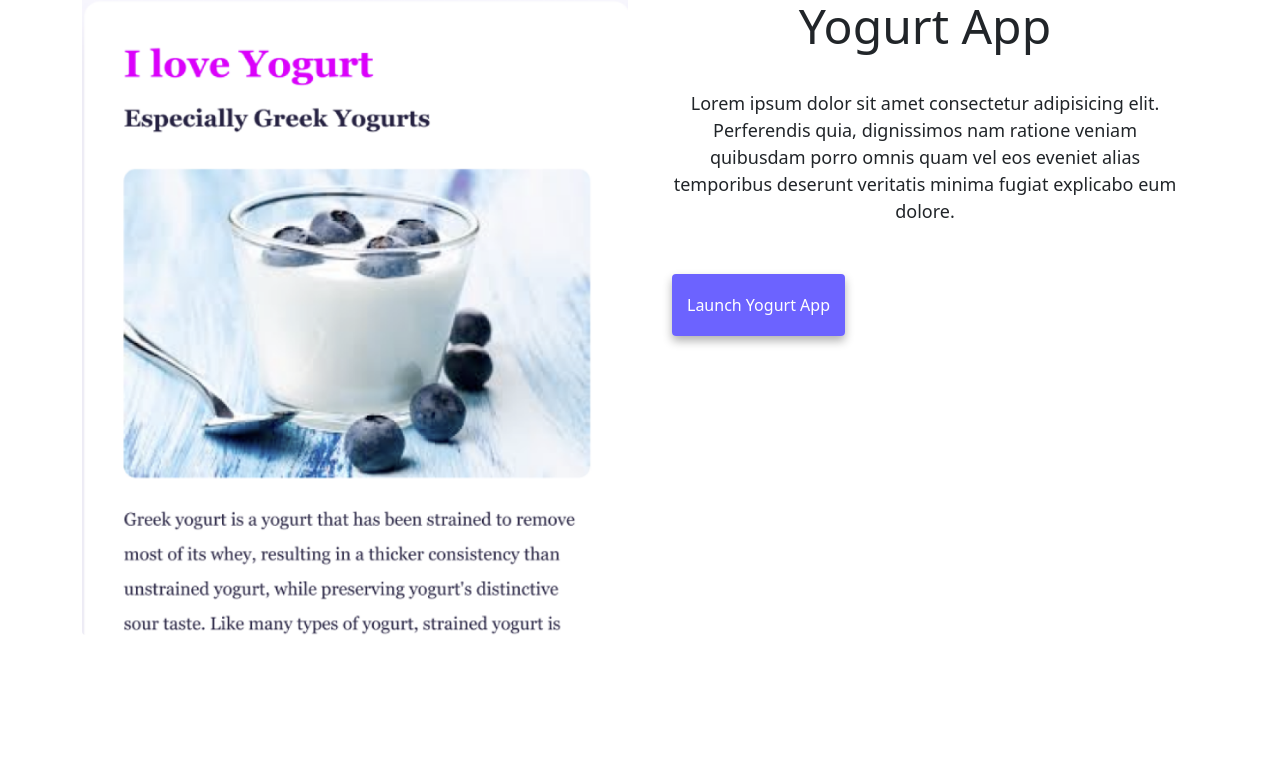
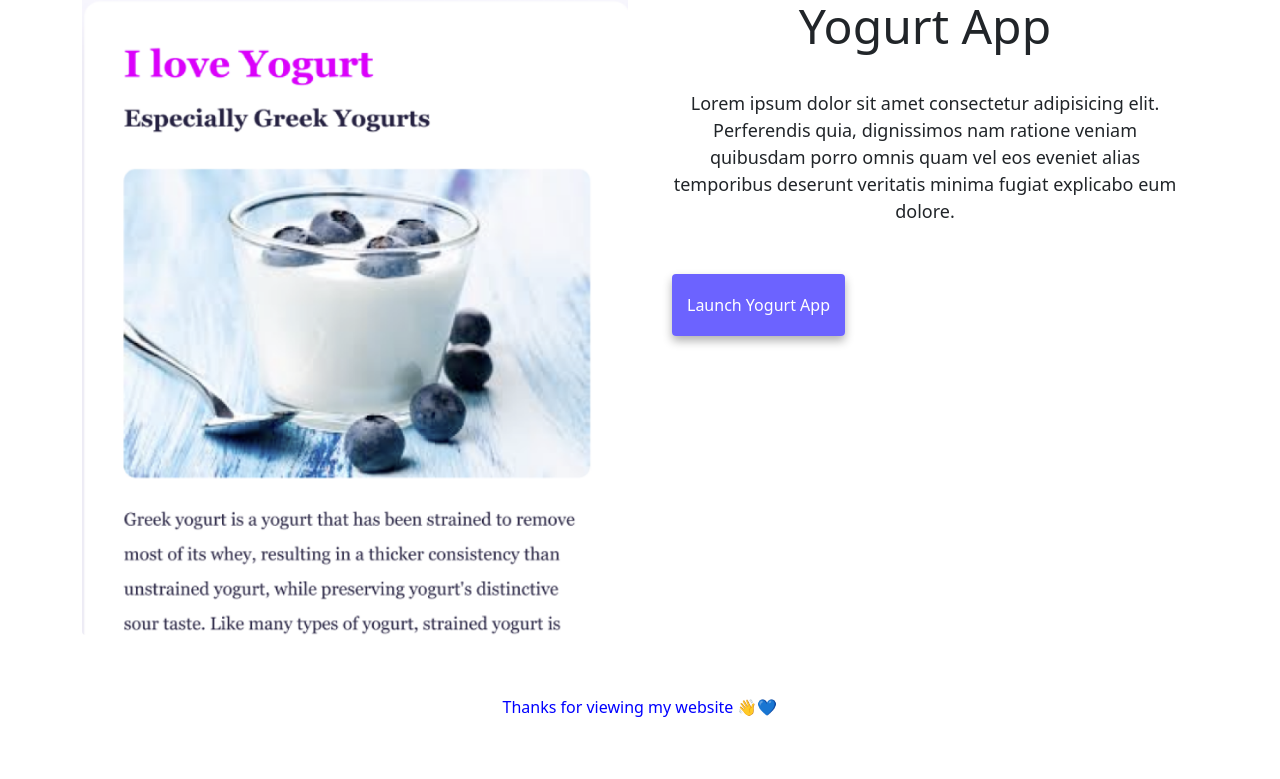
Before and after one commit to jpow10/Julias-Website, a plain HTML site: page index.html in a window 1280 px wide. Shown: the part 1222-2001 px from the top of the page. Before the commit the page ends 1857 px from the top, so only its background shows below. Drawn offline with nearby package versions, Linux system fonts and the light colour scheme.

Commit message:
Added footer

```diff
--- a/index.html
+++ b/index.html
@@ -108,5 +108,6 @@
       <a href="" class="primary-link">Launch yogurt app</a>
     </div>
     </div>
+    <footer>Thanks for viewing my website 👋💙</footer>
   </body>
 </html>
--- a/style.css
+++ b/style.css
@@ -117,3 +117,10 @@ p {
 .email-link:hover {
   text-decoration: underline;
 }
+
+footer {
+  text-size: 30px;
+  color: blue;
+  padding: 60px;
+  text-align: center;
+}
```
